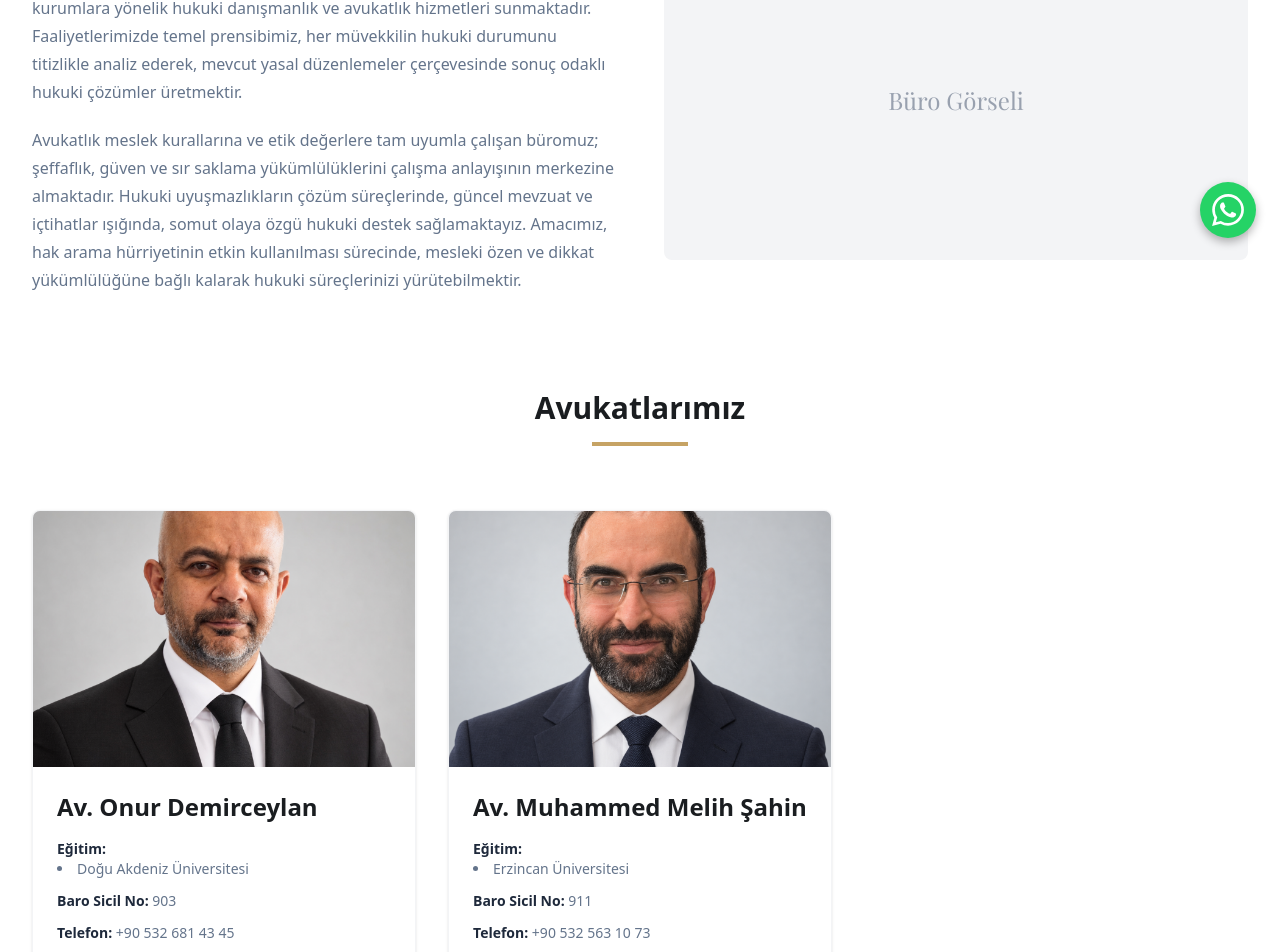
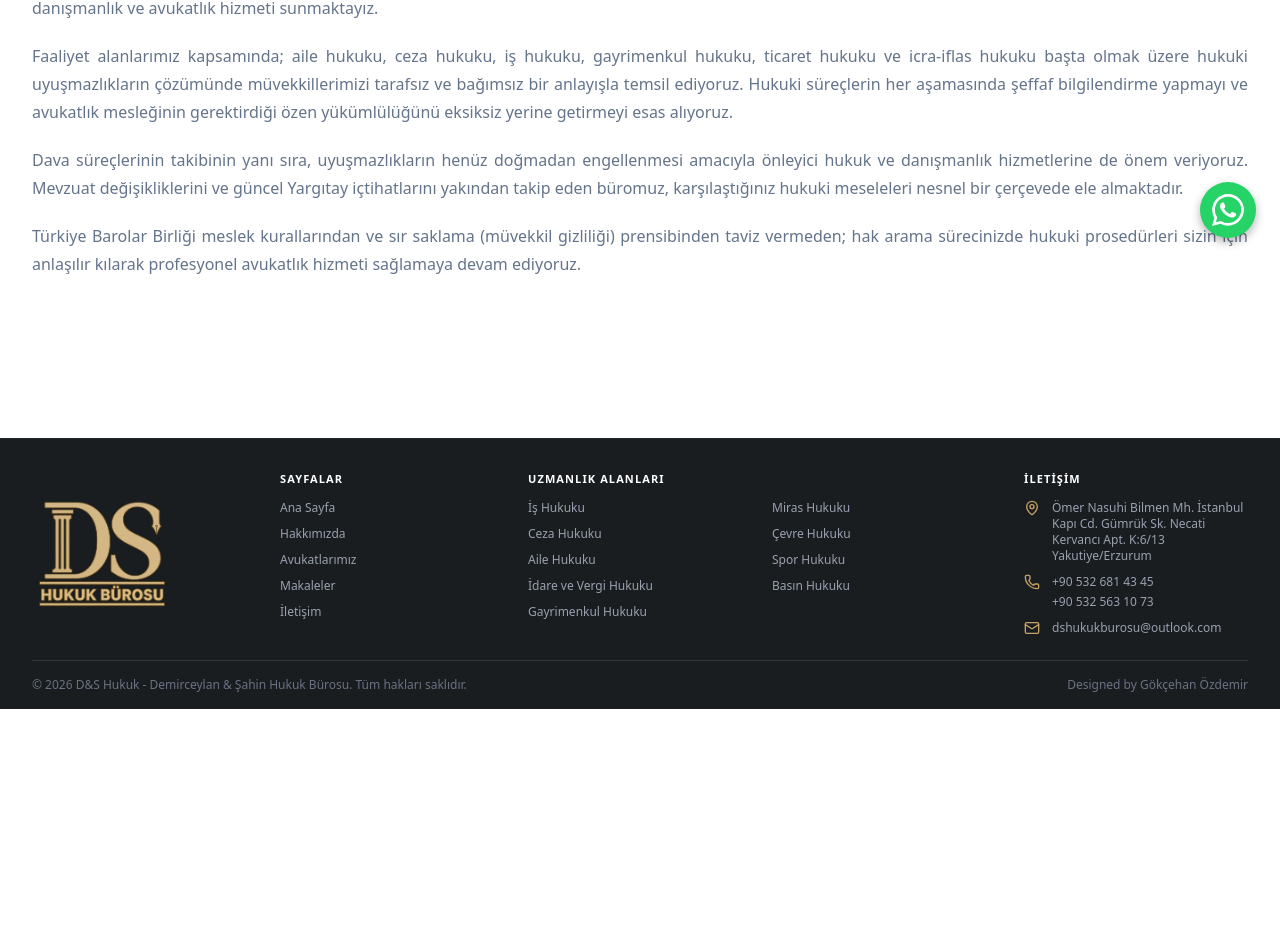
Before and after one commit to gokcehann/dshukukburosu, a Next.js app: page /hakkimizda in a window 1280 px wide. Shown: the part 538-1490 px from the top of the page. After the commit the page ends 1247 px from the top, so only its background shows below. Built offline with nearby package versions, Linux system fonts and the light colour scheme; a web font is replaced by a local one.

Commit message:
son rotus

```diff
--- a/src/app/(site)/blog/[slug]/page.tsx
+++ b/src/app/(site)/blog/[slug]/page.tsx
@@ -58,7 +58,7 @@ export default async function BlogPostPage({ params }: { params: Promise<{ slug:
             </div>
           </header>
 
-          <div className="prose prose-lg max-w-none text-gray-600 prose-headings:text-primary prose-a:text-accent hover:prose-a:text-primary transition-colors prose-img:rounded-lg">
+          <div className="prose prose-lg max-w-none text-gray-600 prose-headings:text-primary prose-a:text-accent hover:prose-a:text-primary transition-colors prose-img:rounded-lg text-justify">
             {post.body ? (
               <PortableText value={post.body} />
             ) : (
--- a/src/app/(site)/hakkimizda/page.tsx
+++ b/src/app/(site)/hakkimizda/page.tsx
@@ -1,5 +1,3 @@
-import { mockLawyers } from "@/lib/mock-data";
-import { Card, CardBody } from "@/components/ui/Card";
 import { Metadata } from "next";
 
 export const metadata: Metadata = {
@@ -16,63 +14,22 @@ export default function AboutPage() {
       </div>
 
       <div className="max-w-7xl mx-auto px-4 sm:px-6 lg:px-8 py-16">
-        <div className="grid grid-cols-1 md:grid-cols-2 gap-12 items-center mb-24">
-          <div>
-            <h2 className="text-3xl font-serif font-bold text-primary mb-6">Kurumsal Vizyonumuz</h2>
-            <div className="prose text-text-light">
-              <p className="mb-4">
-                D&S Hukuk Bürosu, adaletin tecellisine katkı sağlama gayesiyle, kişi ve kurumlara yönelik hukuki danışmanlık ve avukatlık hizmetleri sunmaktadır. Faaliyetlerimizde temel prensibimiz, her müvekkilin hukuki durumunu titizlikle analiz ederek, mevcut yasal düzenlemeler çerçevesinde sonuç odaklı hukuki çözümler üretmektir.
-              </p>
-              <p>
-                Avukatlık meslek kurallarına ve etik değerlere tam uyumla çalışan büromuz; şeffaflık, güven ve sır saklama yükümlülüklerini çalışma anlayışının merkezine almaktadır. Hukuki uyuşmazlıkların çözüm süreçlerinde, güncel mevzuat ve içtihatlar ışığında, somut olaya özgü hukuki destek sağlamaktayız. Amacımız, hak arama hürriyetinin etkin kullanılması sürecinde, mesleki özen ve dikkat yükümlülüğüne bağlı kalarak hukuki süreçlerinizi yürütebilmektir.
-              </p>
-            </div>
+        <div className="mb-24">
+          <h2 className="text-3xl font-serif font-bold text-primary mb-6">Kurumsal Vizyonumuz</h2>
+          <div className="prose text-text-light text-justify max-w-none space-y-4">
+            <p>
+              D&S Hukuk Bürosu olarak Erzurum ve çevresinde, hukukun üstünlüğü ve meslek etiği ilkelerine bağlı kalarak bireysel ve kurumsal müvekkillerimize hukuki danışmanlık ve avukatlık hizmeti sunmaktayız.
+            </p>
+            <p>
+              Faaliyet alanlarımız kapsamında; aile hukuku, ceza hukuku, iş hukuku, gayrimenkul hukuku, ticaret hukuku ve icra-iflas hukuku başta olmak üzere hukuki uyuşmazlıkların çözümünde müvekkillerimizi tarafsız ve bağımsız bir anlayışla temsil ediyoruz. Hukuki süreçlerin her aşamasında şeffaf bilgilendirme yapmayı ve avukatlık mesleğinin gerektirdiği özen yükümlülüğünü eksiksiz yerine getirmeyi esas alıyoruz.
+            </p>
+            <p>
+              Dava süreçlerinin takibinin yanı sıra, uyuşmazlıkların henüz doğmadan engellenmesi amacıyla önleyici hukuk ve danışmanlık hizmetlerine de önem veriyoruz. Mevzuat değişikliklerini ve güncel Yargıtay içtihatlarını yakından takip eden büromuz, karşılaştığınız hukuki meseleleri nesnel bir çerçevede ele almaktadır.
+            </p>
+            <p>
+              Türkiye Barolar Birliği meslek kurallarından ve sır saklama (müvekkil gizliliği) prensibinden taviz vermeden; hak arama sürecinizde hukuki prosedürleri sizin için anlaşılır kılarak profesyonel avukatlık hizmeti sağlamaya devam ediyoruz.
+            </p>
           </div>
-          <div className="bg-gray-100 h-80 rounded-lg overflow-hidden flex items-center justify-center">
-             <span className="text-gray-400 font-serif text-2xl">Büro Görseli</span>
-          </div>
-        </div>
-
-        <div className="text-center mb-16">
-          <h2 className="text-3xl font-serif font-bold text-primary mb-4">Avukatlarımız</h2>
-          <div className="w-24 h-1 bg-accent mx-auto mb-6"></div>
-        </div>
-
-        <div className="grid grid-cols-1 md:grid-cols-2 lg:grid-cols-3 gap-8">
-          {mockLawyers.map((lawyer) => (
-            <Card key={lawyer.id} hover className="overflow-hidden">
-              <div className="h-64 bg-gray-200 w-full relative">
-                 <img src={lawyer.image} alt={lawyer.name} className="w-full h-full object-cover" />
-              </div>
-              <CardBody>
-                <h3 className="text-2xl font-serif font-bold text-primary mb-4">{lawyer.name}</h3>
-
-                <div className="space-y-3 text-sm text-text-light">
-
-                  <div>
-                    <span className="font-semibold text-text-dark block">Eğitim:</span>
-                    <ul className="list-disc list-inside">
-                      {lawyer.education.map((edu, idx) => (
-                        <li key={idx}>{edu}</li>
-                      ))}
-                    </ul>
-                  </div>
-                  <div>
-                    <span className="font-semibold text-text-dark">Baro Sicil No: </span>
-                    {lawyer.barNumber}
-                  </div>
-                  {lawyer.phone && (
-                    <div>
-                      <span className="font-semibold text-text-dark">Telefon: </span>
-                      <a href={`tel:${lawyer.phone.replace(/\s+/g, '')}`} className="hover:text-primary transition-colors">
-                        {lawyer.phone}
-                      </a>
-                    </div>
-                  )}
-                </div>
-              </CardBody>
-            </Card>
-          ))}
         </div>
       </div>
     </>
--- a/src/app/(site)/iletisim/page.tsx
+++ b/src/app/(site)/iletisim/page.tsx
@@ -103,7 +103,7 @@ export default function ContactPage() {
                   <MapPin className="text-[#cfa767] w-5 h-5" />
                 </div>
                 <div>
-                  <h3 className="text-white text-[11px] md:text-xs tracking-[0.15em] uppercase font-semibold mb-2">Açık Adres</h3>
+                  <h3 className="text-white text-[11px] md:text-xs tracking-[0.15em] uppercase font-semibold mb-2">Adres</h3>
                   <p className="text-gray-400 text-[13px] md:text-sm leading-relaxed group-hover:text-gray-300 transition-colors">
                     Ömer Nasuhi Bilmen Mh. İstanbul Kapı Cd. Gümrük Sk. (Cubpa arkası) Necati Kervancı Apt. K:6/13 25100 Yakutiye/ERZURUM
                   </p>
--- a/src/app/(site)/page.tsx
+++ b/src/app/(site)/page.tsx
@@ -44,7 +44,7 @@ export default function HomePage() {
               Hukuki sorunlarınıza profesyonel, hızlı ve etkili çözümler sunuyoruz.
             </p>
             <div className="flex flex-col sm:flex-row gap-4">
-              <Button href="/#iletisim" variant="outline" className="px-8 py-4 border-white text-white hover:bg-accent hover:border-accent hover:text-white rounded-none transition-all duration-300">
+              <Button href="https://wa.me/905326814345" target="_blank" rel="noopener noreferrer" variant="outline" className="px-8 py-4 border-white text-white hover:bg-accent hover:border-accent hover:text-white rounded-none transition-all duration-300">
                 İletişime Geçin
               </Button>
             </div>
@@ -110,7 +110,6 @@ export default function HomePage() {
                   {getIcon(service.icon)}
                 </div>
                 <h3 className="font-semibold text-primary flex-1 text-left">{service.title}</h3>
-                <ArrowRight className="w-5 h-5 text-gray-400 group-hover:text-accent group-hover:translate-x-1 transition-all shrink-0" />
               </div>
             ))}
           </div>
--- a/src/components/ui/Button.tsx
+++ b/src/components/ui/Button.tsx
@@ -4,6 +4,8 @@ import Link from 'next/link';
 interface ButtonProps extends React.ButtonHTMLAttributes<HTMLButtonElement> {
   variant?: 'primary' | 'secondary' | 'outline' | 'ghost';
   href?: string;
+  target?: string;
+  rel?: string;
 }
 
 export const Button: React.FC<ButtonProps> = ({
@@ -26,7 +28,7 @@ export const Button: React.FC<ButtonProps> = ({
 
   if (href) {
     return (
-      <Link href={href} className={styles}>
+      <Link href={href} className={styles} target={props.target} rel={props.rel}>
         {children}
       </Link>
     );
```
